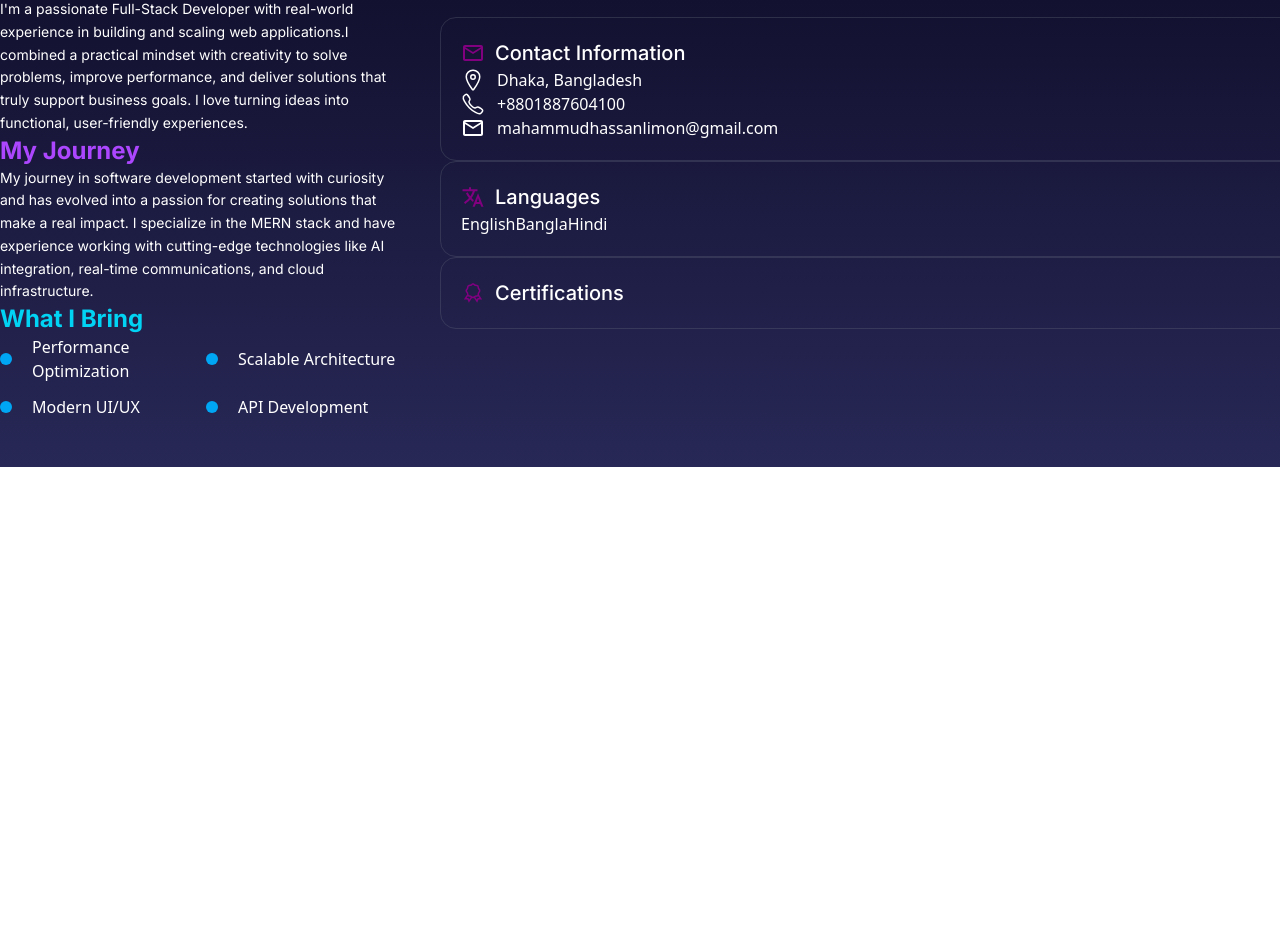
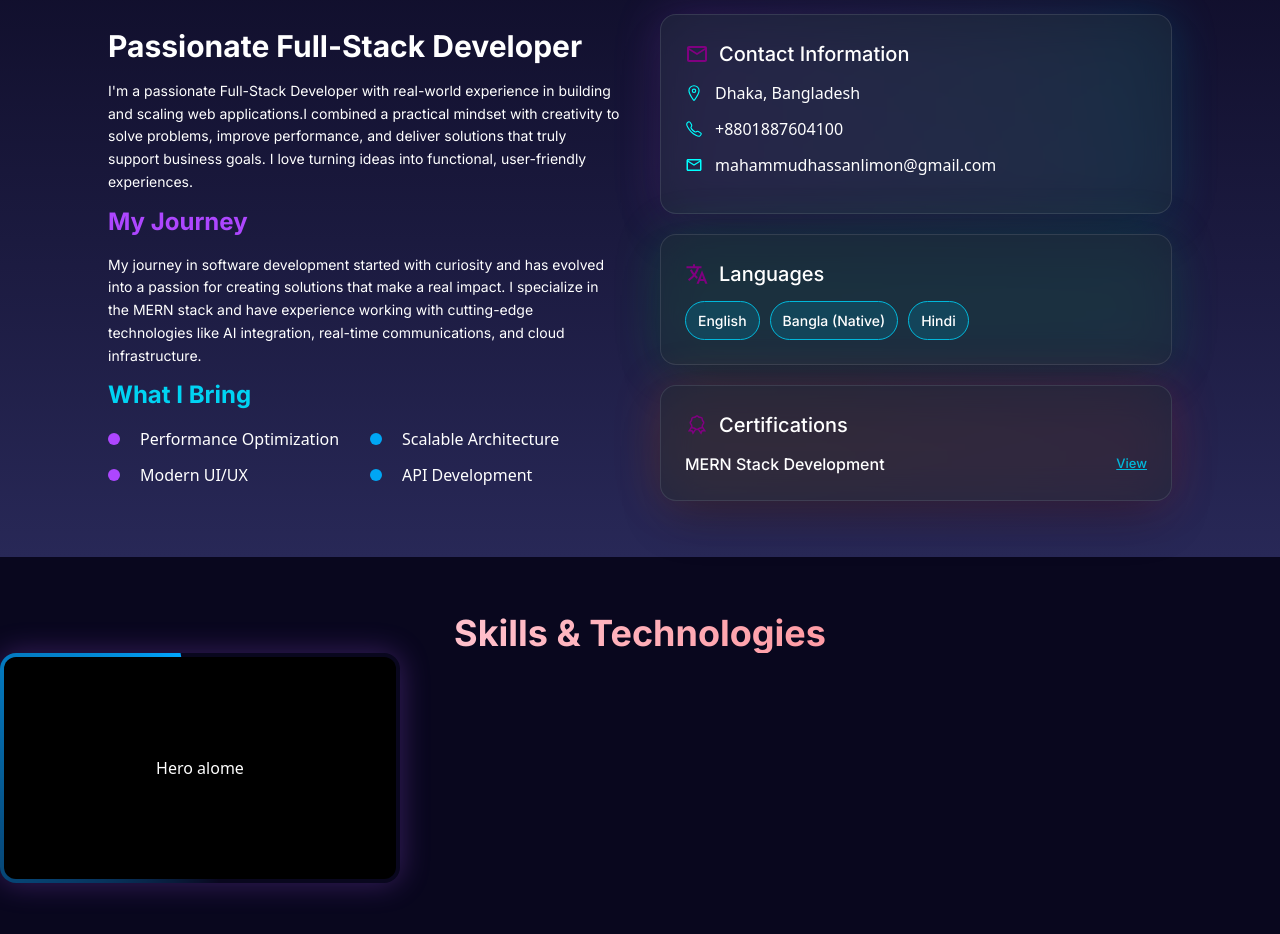
Before and after one commit to Limon-Hassan/My-profile, a Next.js app: page / in a window 1280 px wide. Shown: the part 1130-2064 px from the top of the page. Before the commit the page ends 1597 px from the top, so only its background shows below. Built offline with nearby package versions, Linux system fonts and the light colour scheme.

Commit message:
skill page working

```diff
--- a/app/globals.css
+++ b/app/globals.css
@@ -24,3 +24,52 @@
     background-position: 0% 0%;
   }
 }
+
+
+.animated-border-box {
+  position: relative;
+  width: 400px;
+  height: 230px;
+  border-radius: 16px;
+  overflow: hidden;
+  box-shadow: 0 0 30px rgba(168, 85, 247, 0.3);
+}
+
+/* Rotating conic gradient */
+.animated-border-box::before {
+  content: "";
+  position: absolute;
+  top: -50%;
+  left: -50%;
+  right: -50%;
+  bottom: -50%;
+  background: conic-gradient(
+    transparent,
+    transparent,
+    #00a6ff
+  );
+  animation: rotateBorder 6s linear infinite; /* 👈 slow speed */
+}
+
+/* Inner content layer */
+.animated-border-box .content {
+  position: absolute;
+  inset: 4px; /* border thickness */
+  background: black;
+  border-radius: 12px;
+  display: flex;
+  align-items: center;
+  justify-content: center;
+  color: white;
+  z-index: 1;
+}
+
+/* Animation keyframes */
+@keyframes rotateBorder {
+  0% {
+    transform: rotate(0deg);
+  }
+  100% {
+    transform: rotate(360deg);
+  }
+}
--- a/components/HomePage.tsx
+++ b/components/HomePage.tsx
@@ -1,6 +1,7 @@
 import Navber from './Navber';
 import Section from './Section';
 import Section2 from './Section2';
+import Section3 from './Section3';
 
 export default function HomePage() {
   return (
@@ -8,6 +9,7 @@ export default function HomePage() {
       <Navber />
       <Section />
       <Section2 />
+      <Section3 />
     </>
   );
 }
--- a/components/Section2.tsx
+++ b/components/Section2.tsx
@@ -10,9 +10,9 @@ import { LiaCertificateSolid } from 'react-icons/lia';
 
 const Section2 = () => {
   return (
-    <section className="py-12 bg-linear-to-b from-[#09071e] to-[#282857]">
+    <section className=" py-14 bg-linear-to-b from-[#09071e] to-[#282857]">
       <Container className="max-w-400">
-        <div>
+        <div className="mb-20">
           <h1 className="text-4xl font-bold text-center animated-gradient-text font-Inter">
             About Me
           </h1>
@@ -21,22 +21,22 @@ const Section2 = () => {
             as a developer
           </p>
         </div>
-        <div className="flex items-center gap-10">
+        <div className="flex items-center gap-10 justify-center">
           <div>
-            <h2 className="text-3xl font-Inter font-bold text-white">
+            <h2 className="text-3xl font-Inter font-bold text-white mb-4">
               Passionate Full-Stack Developer
             </h2>
-            <p className="leading-relaxed text-sm font-Inter ">
+            <p className="leading-relaxed text-sm font-Inter w-lg mb-3">
               I'm a passionate Full-Stack Developer with real-world experience
               in building and scaling web applications.I combined a practical
               mindset with creativity to solve problems, improve performance,
               and deliver solutions that truly support business goals. I love
               turning ideas into functional, user-friendly experiences.
             </p>
-            <h3 className="text-2xl font-Inter font-bold text-purple-500">
+            <h3 className="text-2xl font-Inter font-bold text-purple-500 mb-4">
               My Journey
             </h3>
-            <p className="leading-relaxed text-sm font-Inter">
+            <p className="leading-relaxed text-sm font-Inter w-lg mb-3">
               My journey in software development started with curiosity and has
               evolved into a passion for creating solutions that make a real
               impact. I specialize in the MERN stack and have experience working
@@ -44,14 +44,14 @@ const Section2 = () => {
               communications, and cloud infrastructure.
             </p>
 
-            <h3 className="text-2xl font-Inter font-bold text-cyan-400">
+            <h3 className="text-2xl font-Inter font-bold text-cyan-400 mb-4">
               What I Bring
             </h3>
-            <div className=" grid grid-cols-2 w-100 gap-3 items-center">
+            <div className=" grid grid-cols-2 gap-3 items-center">
               <span className="flex items-center gap-3">
                 <span className="relative flex size-3">
-                  <span className="absolute inline-flex h-full w-full animate-ping rounded-full bg-sky-400 opacity-75"></span>
-                  <span className="relative inline-flex size-3 rounded-full bg-sky-500"></span>
+                  <span className="absolute inline-flex h-full w-full animate-ping rounded-full bg-purple-400 opacity-75"></span>
+                  <span className="relative inline-flex size-3 rounded-full bg-purple-500"></span>
                 </span>
                 <span className="ml-2">Performance Optimization</span>
               </span>
@@ -64,8 +64,8 @@ const Section2 = () => {
               </span>
               <span className="flex items-center gap-3">
                 <span className="relative flex size-3">
-                  <span className="absolute inline-flex h-full w-full animate-ping rounded-full bg-sky-400 opacity-75"></span>
-                  <span className="relative inline-flex size-3 rounded-full bg-sky-500"></span>
+                  <span className="absolute inline-flex h-full w-full animate-ping rounded-full bg-purple-400 opacity-75"></span>
+                  <span className="relative inline-flex size-3 rounded-full bg-purple-500"></span>
                 </span>
                 <span className="ml-2">Modern UI/UX</span>
               </span>
@@ -78,43 +78,69 @@ const Section2 = () => {
               </span>
             </div>
           </div>
-          <div className="flex flex-col items-center ">
-            <div className="w-6xl h-auto p-5 border border-gray-500/30 rounded-2xl">
-              <h4 className="text-[20px] font-Inter font-medium flex items-center gap-2.5 text-white">
+          <div className="flex flex-col items-center gap-5 ">
+            <div className="relative group">
+              <div className="absolute inset-0 bg-linear-to-r from-purple-500 to-cyan-500 rounded-2xl blur-xl opacity-20 group-hover:opacity-30 transition-opacity duration-300"></div>
+              <div className="w-lg h-auto p-5 border border-gray-500/30 rounded-2xl relative bg-gray-800/60 backdrop-blur-lg sm:p-5 md:p-6 hover:border-gray-500/50 transition-all duration-300 shadow-2xl shadow-black/30 group-hover:scale-105 hover:shadow-purple-500/10">
+                <h4 className="text-[20px] font-Inter font-medium flex items-center gap-2.5 text-white mb-3">
                   <span>
                     <MdOutlineMailOutline size={24} color="purple" />
                   </span>
                   Contact Information
                 </h4>
-              <span className='flex items-center gap-3'>
-                <IoLocationOutline size={24} color="white" /> Dhaka, Bangladesh
+                <span className="flex items-center gap-3 mb-3">
+                  <IoLocationOutline size={18} color="cyan" /> Dhaka, Bangladesh
                 </span>
-              <span className='flex items-center gap-3'>
-                <IoCallOutline size={24} color="white" /> +8801887604100
+                <span className="flex items-center gap-3 mb-3">
+                  <IoCallOutline size={18} color="cyan" /> +8801887604100
                 </span>
-              <span className='flex items-center gap-3'>
-                <MdOutlineMailOutline size={24} color="white" />
+                <span className="flex items-center gap-3 mb-3">
+                  <MdOutlineMailOutline size={18} color="cyan" />
                   mahammudhassanlimon@gmail.com
                 </span>
               </div>
-            <div className="w-6xl h-auto p-5 border border-gray-500/30 rounded-2xl">
-              <h4 className="text-[20px] font-Inter font-medium flex items-center gap-2.5 text-white">
+            </div>
+            <div className="relative group">
+              <div className="absolute inset-0 bg-linear-to-r from-green-500 to-emerald-500 rounded-2xl blur-xl opacity-20 group-hover:opacity-30 transition-opacity duration-300"></div>
+              <div className="w-lg h-auto p-5 border border-gray-500/30 rounded-2xl relative bg-gray-800/60 backdrop-blur-lg sm:p-5 md:p-6 hover:border-gray-500/50 transition-all duration-300 shadow-2xl shadow-black/30 group-hover:scale-105 hover:shadow-emerald-500/10">
+                <h4 className="text-[20px] font-Inter font-medium flex items-center gap-2.5 text-white mb-3">
                   <span>
                     <IoLanguageSharp size={24} color="purple" />
                   </span>
                   Languages
                 </h4>
-              <button>English</button>
-              <button>Bangla</button>
-              <button>Hindi</button>
+                <button className="text-[14px] font-Inter font-medium text-white bg-cyan-700/30  border border-cyan-500 py-2 px-3 rounded-full">
+                  English
+                </button>
+                <button className="text-[14px] font-Inter font-medium text-white bg-cyan-700/30 ml-2.5 border border-cyan-500 py-2 px-3 rounded-full">
+                  Bangla (Native)
+                </button>
+                <button className="text-[14px] font-Inter font-medium text-white bg-cyan-700/30 ml-2.5 border border-cyan-500 py-2 px-3 rounded-full">
+                  Hindi
+                </button>
               </div>
-            <div className="w-6xl h-auto p-5 border border-gray-500/30 rounded-2xl">
-              <h4 className="text-[20px] font-Inter font-medium flex items-center gap-2.5 text-white">
+            </div>
+            <div className="relative group">
+              <div className="absolute inset-0 bg-linear-to-r from-orange-500 to-red-500 rounded-2xl blur-xl opacity-20 group-hover:opacity-30 transition-opacity duration-300"></div>
+              <div className="w-lg h-auto p-5 border border-gray-500/30 rounded-2xl relative bg-gray-800/60 backdrop-blur-lg sm:p-5 md:p-6 hover:border-gray-500/50 transition-all duration-300 shadow-2xl shadow-black/30 group-hover:scale-105 hover:shadow-red-500/10">
+                <h4 className="text-[20px] font-Inter font-medium flex items-center gap-2.5 text-white mb-3">
                   <span>
                     <LiaCertificateSolid size={24} color="purple" />
                   </span>
                   Certifications
                 </h4>
+                <div className="flex items-center justify-between">
+                  <span className="text-white text-[16px] font-medium font-Inter">
+                    MERN Stack Development
+                  </span>
+                  <a
+                    href="https://certificate.citsmp.com/?certificate_id=MERN-23110816"
+                    className="underline text-[13px] font-medium font-Inter text-cyan-500 cursor-pointer"
+                  >
+                    View
+                  </a>
+                </div>
+              </div>
             </div>
           </div>
         </div>
--- /dev/null
+++ b/components/Section3.tsx
@@ -0,0 +1,20 @@
+import React from 'react';
+import Container from './container/Container';
+
+const Section3 = () => {
+  return (
+    <section className="py-14 mb-20">
+      <Container className="max-w-400">
+        <h2 className="text-4xl font-bold text-center animated-gradient-text font-Inter">
+          Skills & Technologies
+        </h2>
+
+        <div className="animated-border-box">
+          <div className="content">Hero alome</div>
+        </div>
+      </Container>
+    </section>
+  );
+};
+
+export default Section3;
```
Lines whose indentation alone changed are shown as unchanged.
